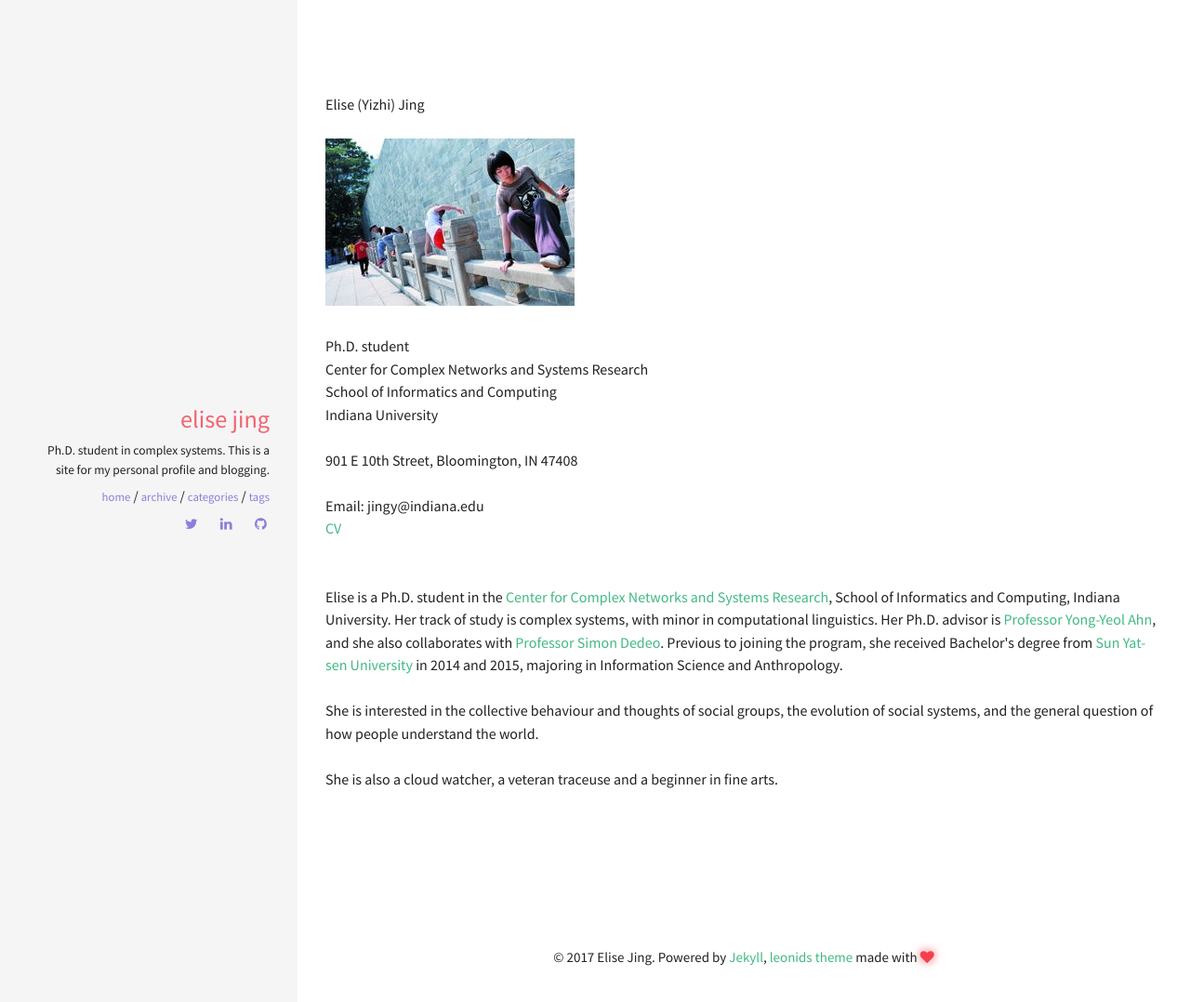
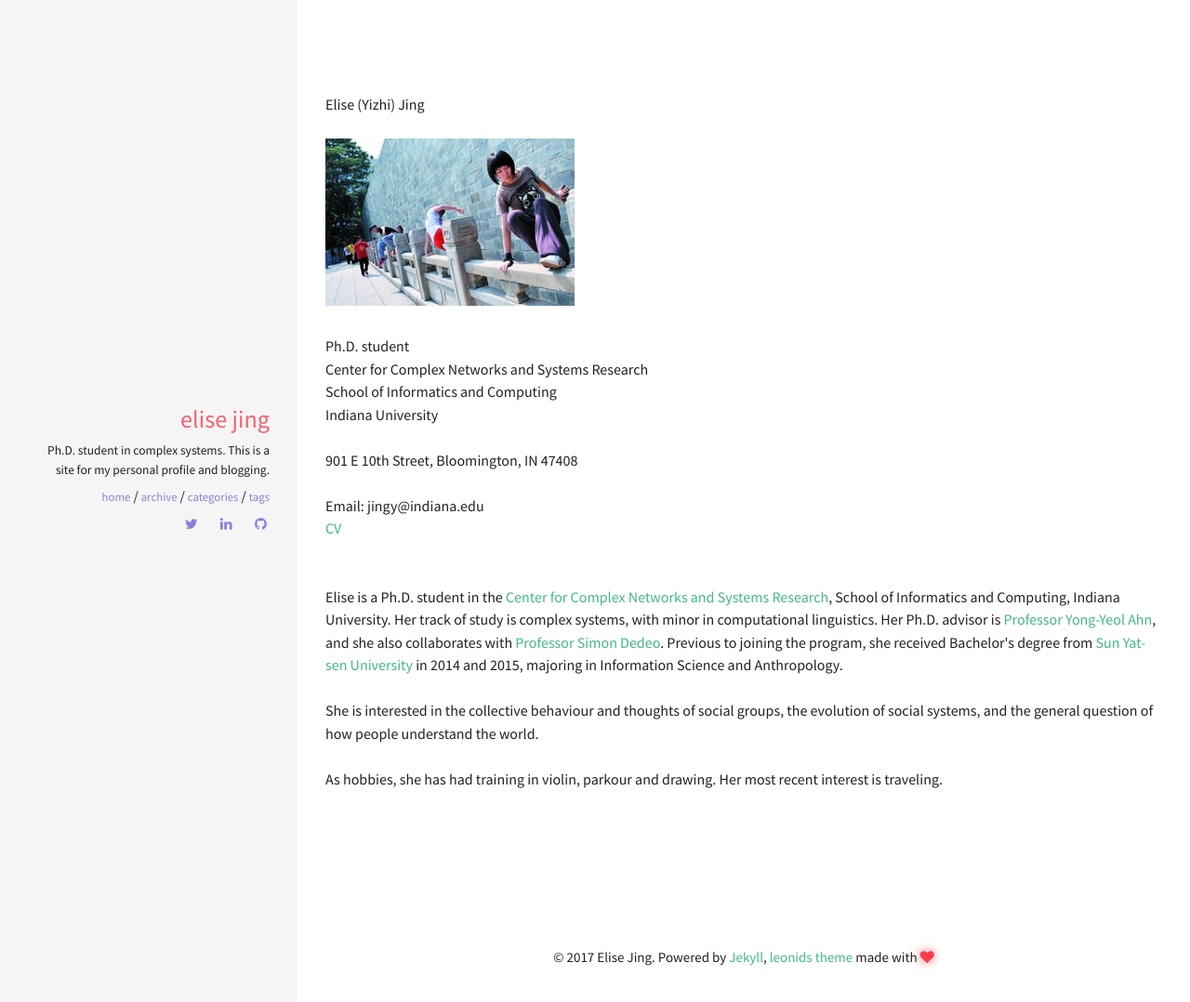
Before and after one commit to yzjing/yzjing.github.io, a Jekyll site: the page built from index.html, in a window 1280 px wide. Shown: the top 1078 px of the page at 93% size. Built offline with Jekyll 4.4.1, drawn with Linux system fonts in a browser that asks for light colours.

Commit message:
update personal intro

```diff
--- a/index.html
+++ b/index.html
@@ -38,7 +38,7 @@ Elise is a Ph.D. student in the <a href="http://cnets.indiana.edu/">Center for C
 She is interested in the collective behaviour and thoughts of social groups, the evolution of social systems, and the general question of how people understand the world.
 <br>
 <br>
-She is also a cloud watcher, a veteran traceuse and a beginner in fine arts.
+As hobbies, she has had training in violin, parkour and drawing. Her most recent interest is traveling.
 <br>
 <br>
 <br>
```
